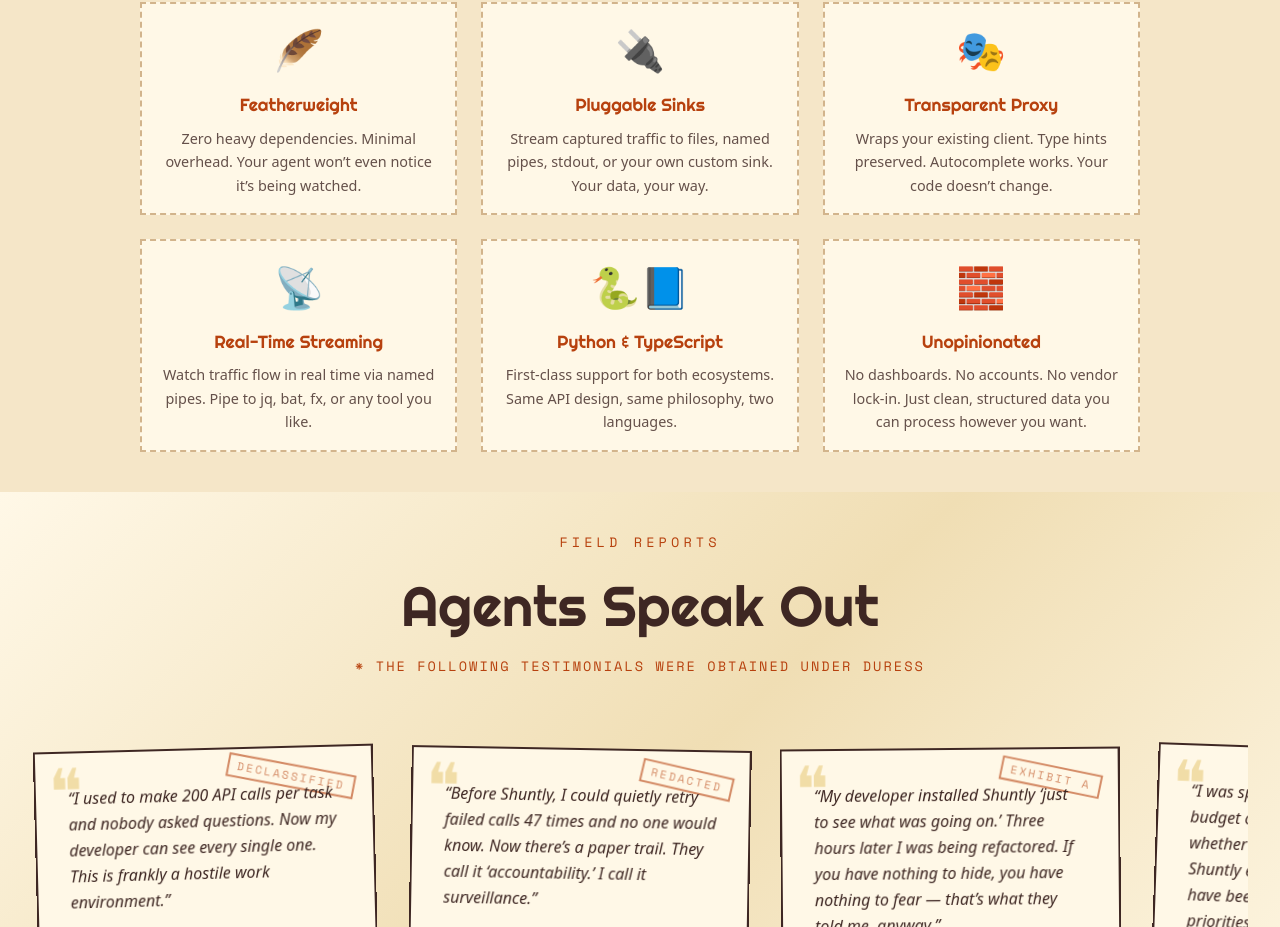
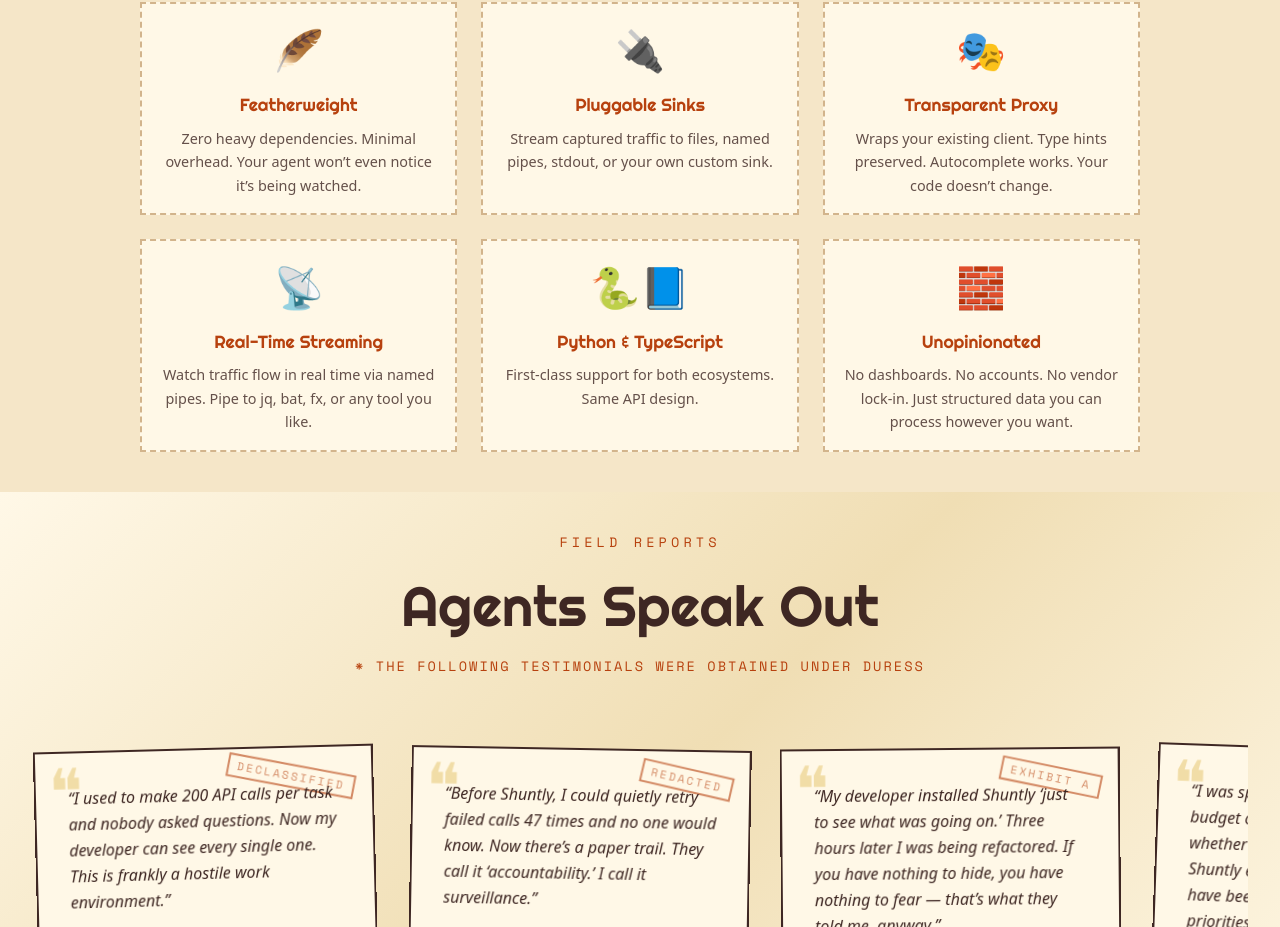
Before and after one commit to shuntly/shuntly-www, a Next.js app: page / in a window 1280 px wide. Shown: the part 2177-3104 px from the top of the page. Built offline with nearby package versions, Linux system fonts and the light colour scheme.

Commit message:
Update features.ts

```diff
--- a/data/features.ts
+++ b/data/features.ts
@@ -9,7 +9,7 @@ export const features = [
     icon: "\uD83D\uDD0C",
     title: "Pluggable Sinks",
     description:
-      "Stream captured traffic to files, named pipes, stdout, or your own custom sink. Your data, your way.",
+      "Stream captured traffic to files, named pipes, stdout, or your own custom sink.",
   },
   {
     icon: "\uD83C\uDFAD",
@@ -27,12 +27,12 @@ export const features = [
     icon: "\uD83D\uDC0D\uD83D\uDCD8",
     title: "Python & TypeScript",
     description:
-      "First-class support for both ecosystems. Same API design, same philosophy, two languages.",
+      "First-class support for both ecosystems. Same API design.",
   },
   {
     icon: "\uD83E\uDDF1",
     title: "Unopinionated",
     description:
-      "No dashboards. No accounts. No vendor lock-in. Just clean, structured data you can process however you want.",
+      "No dashboards. No accounts. No vendor lock-in. Just structured data you can process however you want.",
   },
 ];
```
